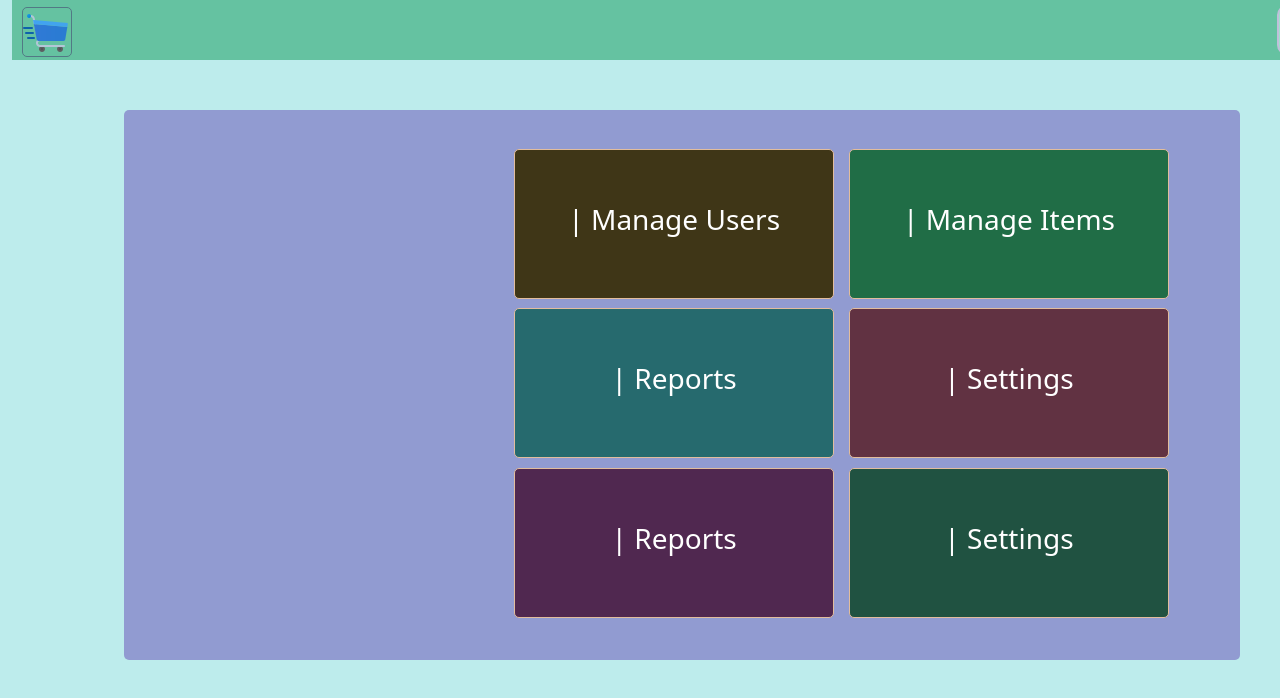
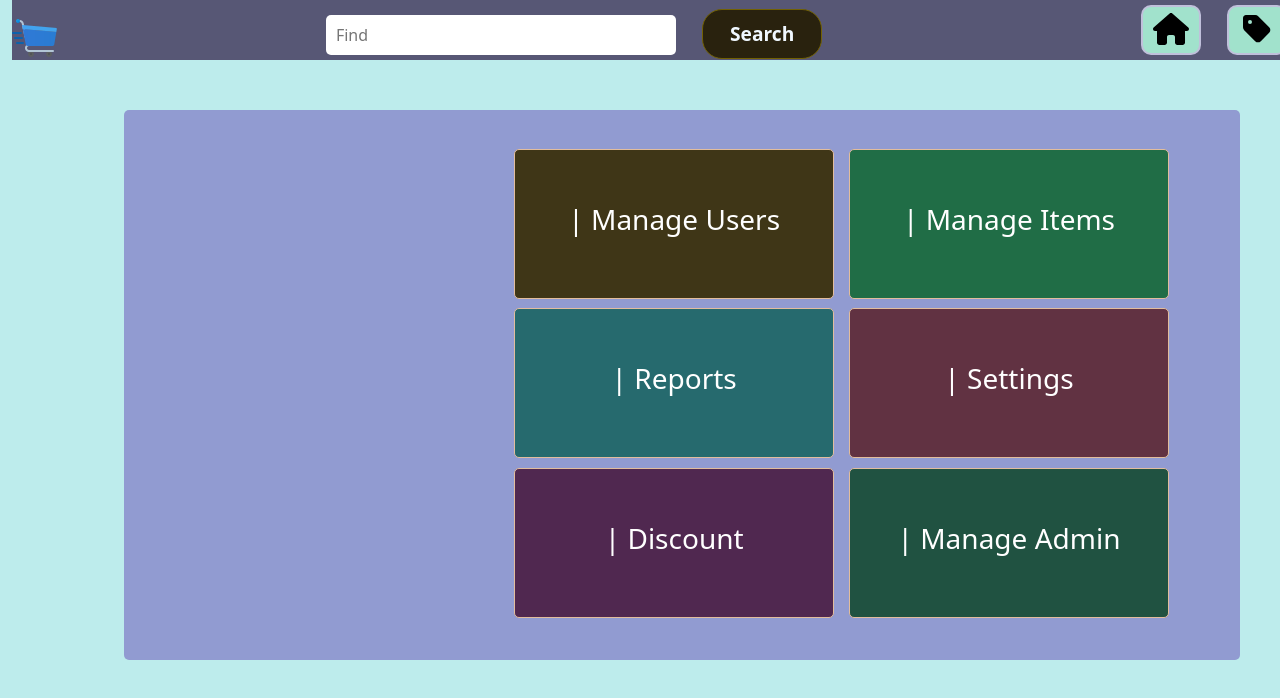
Before and after one commit to AshanManuka/E-Shop, a React (Create React App) app in the folder client/: page /adminDashboard in a window 1280 px wide. Shown: the top 698 px of the page. Built offline with nearby package versions, Linux system fonts and the light colour scheme.

Commit message:
remove nav bar in admin dashboard and  update some style

```diff
--- a/client/src/components/adminDashboard.js
+++ b/client/src/components/adminDashboard.js
@@ -1,7 +1,10 @@
 import React, { Component } from 'react';
 import { FontAwesomeIcon } from '@fortawesome/react-fontawesome';
-import { faHouse } from '@fortawesome/free-solid-svg-icons';
 import './../css/adminDashboard.css';
+import NavBar from './NavBar';
+import { Route, Routes } from 'react-router-dom';
+
+
 
 export default class AdminDashboard extends Component {
 
@@ -10,20 +13,18 @@ export default class AdminDashboard extends Component {
     return (
       <div className='mainDiv'>
 
-      <div className='navDiv'>
-      <img src={require('./../assets/storeLogo.png')} alt="profile picture"/>
+         <Routes>
+        <Route path='/' exact Component={NavBar}></Route>
+        </Routes>
 
-      <button className='navBtn'><FontAwesomeIcon icon={faHouse} size='2x'/></button>
-      </div>
 
       <div className='bodyDiv'>
-
           <button type="button" className="btnOne"><a href='/adminItem' style={{textDecoration: 'none', color: 'white'}}><h3>| Manage Items</h3><h2><i class="fa-solid fa-volleyball"></i></h2></a></button><br/>
           <button type="button" className="btnTwo"><a href='/itemPage' style={{textDecoration: 'none', color: 'white'}}><h3>| Manage Users</h3></a></button><br/>
           <button type="button" className="btnThree"><a href='/itemPage' style={{textDecoration: 'none', color: 'white'}}><h3>| Reports</h3></a></button><br/>
           <button type="button" className="btnFour"><a href='/itemPage' style={{textDecoration: 'none', color: 'white'}}><h3>| Settings</h3></a></button>
-          <button type="button" className="btnFive"><a href='/itemPage' style={{textDecoration: 'none', color: 'white'}}><h3>| Reports</h3></a></button><br/>
-          <button type="button" className="btnSix"><a href='/itemPage' style={{textDecoration: 'none', color: 'white'}}><h3>| Settings</h3></a></button>
+          <button type="button" className="btnFive"><a href='/itemPage' style={{textDecoration: 'none', color: 'white'}}><h3>| Discount</h3></a></button><br/>
+          <button type="button" className="btnSix"><a href='/itemPage' style={{textDecoration: 'none', color: 'white'}}><h3>| Manage Admin</h3></a></button>
 
 
       </div>
--- a/client/src/components/navBar.js
+++ b/client/src/components/navBar.js
@@ -18,7 +18,7 @@ export default class NavBar extends Component {
             </div>
 
             <div className='searchBar'>
-                <input className='searchField' placeholder='  Find Items' type='text'></input>
+                <input className='searchField' placeholder='  Find ' type='text'></input>
             </div>
 
             <div className='searchBtn'>
--- a/client/src/css/adminDashboard.css
+++ b/client/src/css/adminDashboard.css
@@ -1,21 +1,3 @@
-.navDiv{
-    background-color: rgb(101, 194, 161);
-    width: 120%;
-    height: 60px;
-}
-
-.navBtn{
-    margin-top: 5px;
-    position: relative;
-    left: 90%;
-}
-
-.navDiv>img{
-    margin-left: 10px;
-    margin-top: -10px;
-    border: 1px solid rgb(82, 121, 133);
-    border-radius: 5px;
-}
 
 .bodyDiv{
     position: relative;
```
